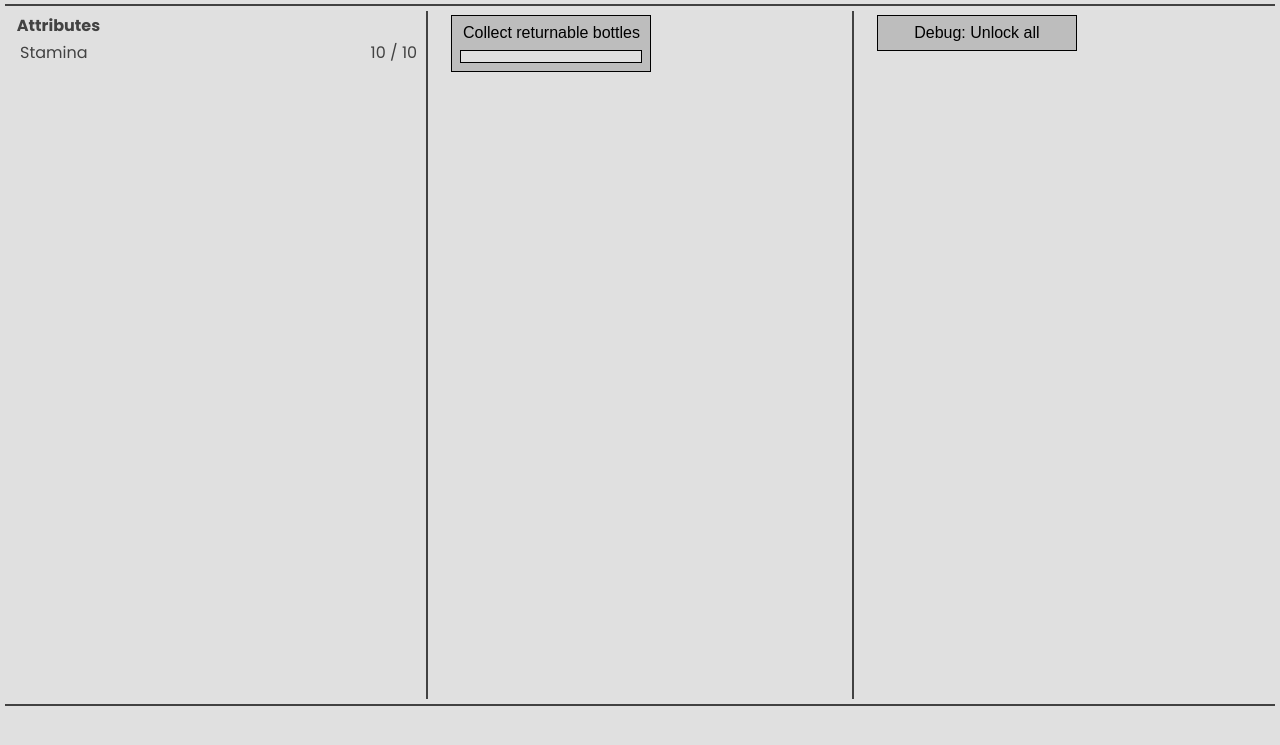
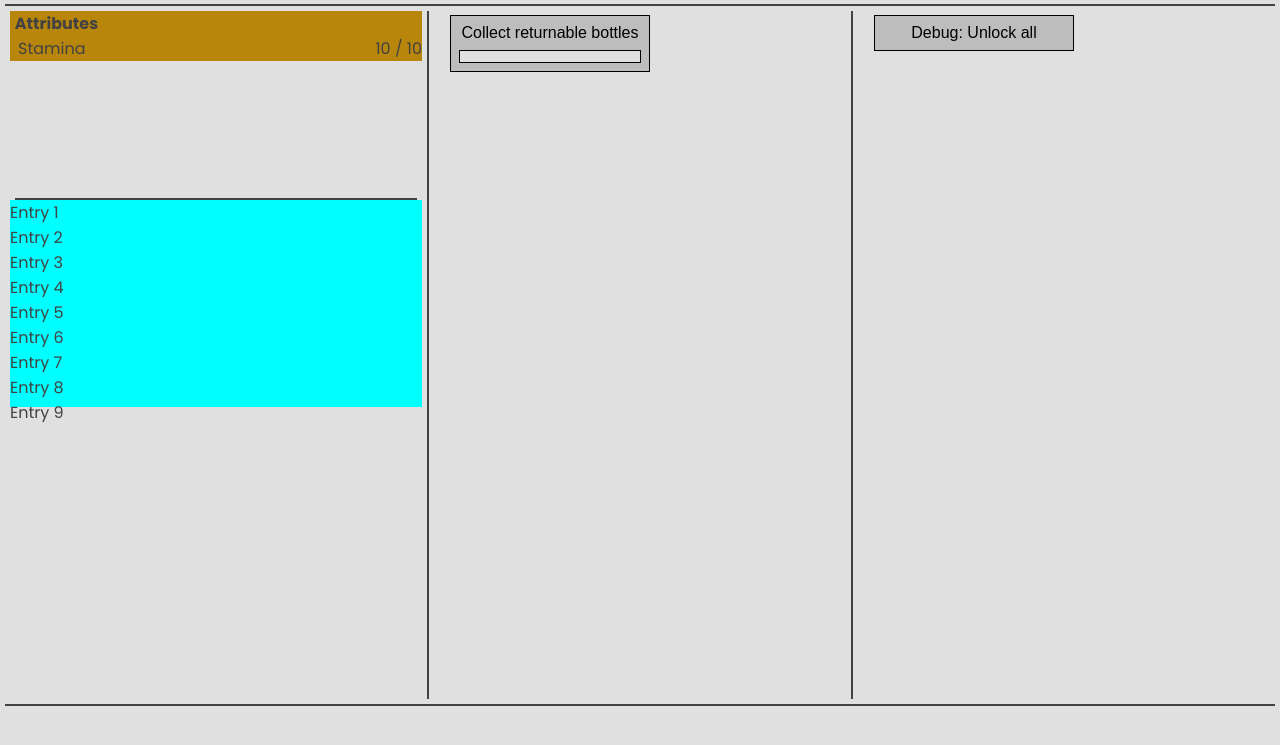
Before and after one commit to JasinDow/Alban, a plain HTML site: page index.html in a window 1280 px wide. Shown: the part 45-790 px from the top of the page. Drawn offline with Linux system fonts and the light colour scheme.

Commit message:
Some more revamping

```diff
--- a/index.html
+++ b/index.html
@@ -23,12 +23,22 @@
 
     <main class="main">
       <div class="asset-container">
-        <table id="resources"></table>
 
+        <div id="resources"></div>
+        <div class="filler"></div>
+        <div class="horizontal-divider"></div>
+        <div id="log">
+          <div>Entry 1</div>
+          <div>Entry 2</div>
+          <div>Entry 3</div>
+          <div>Entry 4</div>
+          <div>Entry 5</div>
+          <div>Entry 6</div>
+          <div>Entry 7</div>
+          <div>Entry 8</div>
+          <div>Entry 9</div>
+        </div>
 
-        <!-- <div class="horizontal-divider"></div>
-
-        <div id="log"></div> -->
       </div>
 
       <div class="vertical-divider"></div>
@@ -86,16 +96,16 @@
   <!-- Resources -->
 
   <template id="resource-group-row">
-    <tr class="header-row">
-      <td colspan="2"><span class="resource-group-name"></span></td>
-    </tr>
+    <div class="tr header-row">
+      <div colspan="2" class="td"><span class="resource-group-name"></span></div>
+    </div>
   </template>
 
   <template id="resource-row">
-    <tr>
-      <td><span class="resource-name"></span></td>
-      <td style="text-align: right"><span class="resource-amount"></span> / <span class="resource-max-amount"></span></td>
-    </tr>
+    <div class="tr">
+      <div class="td"><span class="resource-name"></span></div>
+      <div class="td" style="text-align: right"><span class="resource-amount"></span> / <span class="resource-max-amount"></span></div>
+    </div>
   </template>
 
   <!-- Actions -->
--- a/scripts/game.js
+++ b/scripts/game.js
@@ -37,12 +37,12 @@ function update_all_resources(){
 }
 
 function update_resource_group(group) {
-    document.getElementById(group + "_header").hidden = !get_resources_by_group(group).some((res)=>res.isUnlocked());
+    hide(document.getElementById(group + "_header"), !get_resources_by_group(group).some((res)=>res.isUnlocked()));
     document.getElementById(group + "_name").innerHTML =  translate("resource_group_" + group);
 }
 
 function update_single_resource(res) {
-    document.getElementById("resource_" + res.id).hidden = !res.isUnlocked();
+    hide(document.getElementById("resource_" + res.id), !res.isUnlocked());
 
     document.getElementById(res.id + "_name").innerHTML = translate("resource_" + res.id);
     document.getElementById(res.id + "_amount").innerHTML = res.amount;
--- a/scripts/game.utilities.js
+++ b/scripts/game.utilities.js
@@ -40,3 +40,10 @@ function position_tooltip(){
 function cloneFromTemplate(id){
     return document.getElementById(id).content.firstElementChild.cloneNode(true);
 }
+
+function hide(element, doHide){
+    element.classList.remove("hidden");
+    if(doHide){
+        element.classList.add("hidden");
+    }
+}
--- a/styles/style.css
+++ b/styles/style.css
@@ -65,6 +65,19 @@ button {
   background-color: var(--color-2);
 }
 
+div.table {
+  display: table;
+  border-collapse:collapse;
+}
+div.tr {
+  display:table-row;
+}
+div.td {
+  display:table-cell;
+  /* border:thin solid red;  */
+  /* padding:5px;  */
+}
+
 
 
 /*******************/
@@ -119,24 +132,36 @@ button {
   height: 90%;
 }
 
-.asset-list, .action-list, .upgrade-list {
+/* .asset-list, .action-list, .upgrade-list {
   height: 100%;
   overflow-y: hidden;
   overflow: auto;
-}
+} */
 
 .asset-container, .action-container, .upgrade-container {
   width: 33%;
   padding: 5px;
+  width: 100% ;
+  height: 100%;
+
 }
 
 .filler{
-  height: 100%;
+  height:20%;
+}
+
+#resources{
+  background-color: darkgoldenrod;
+  display: table;
+  /* height: 200px; */
+  /* height: 50%; */
+  height: 0;
 }
 
 #log{
   background-color: aqua;
   height: 30%;
+
 }
 
 /*************/
```
